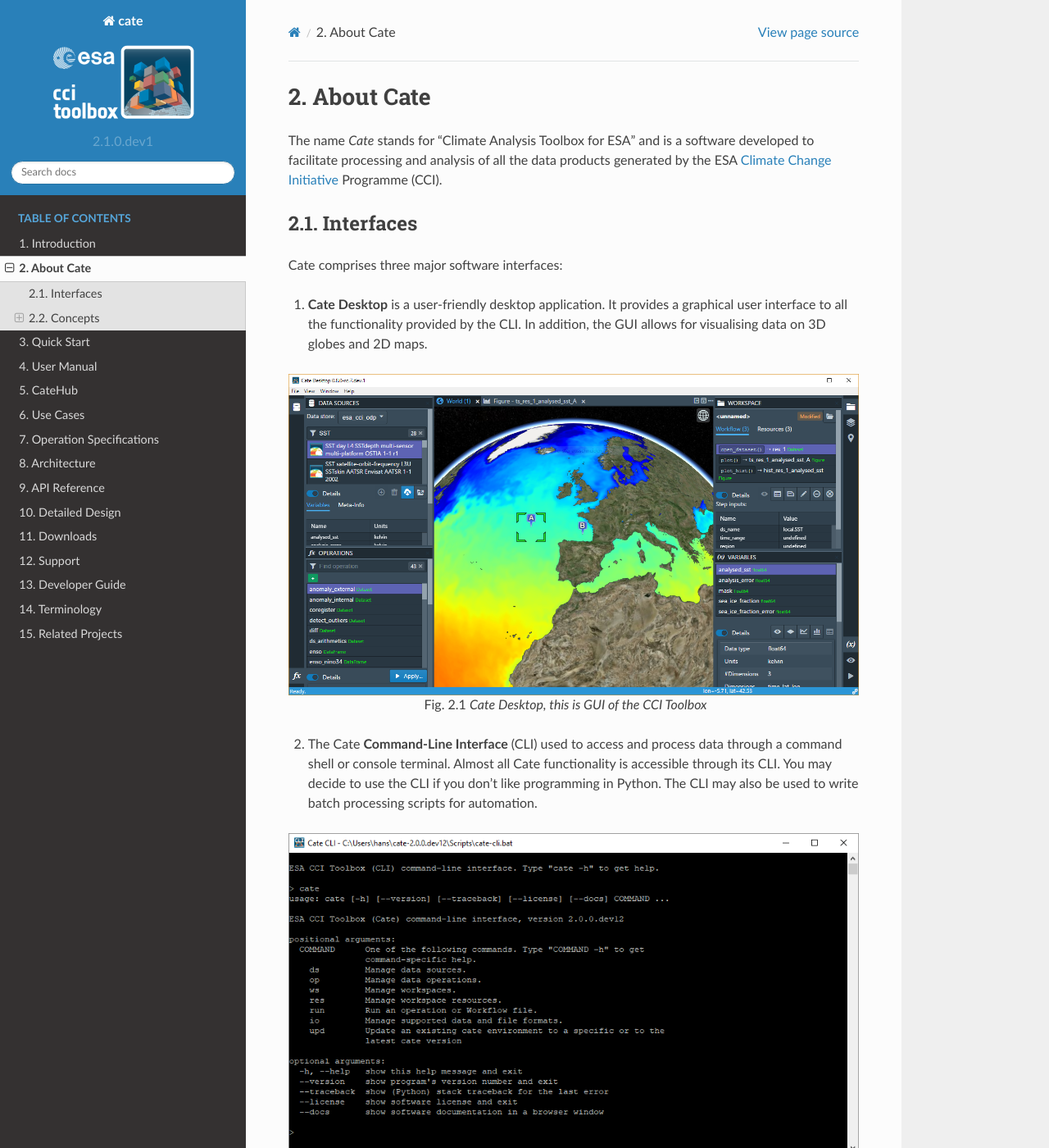
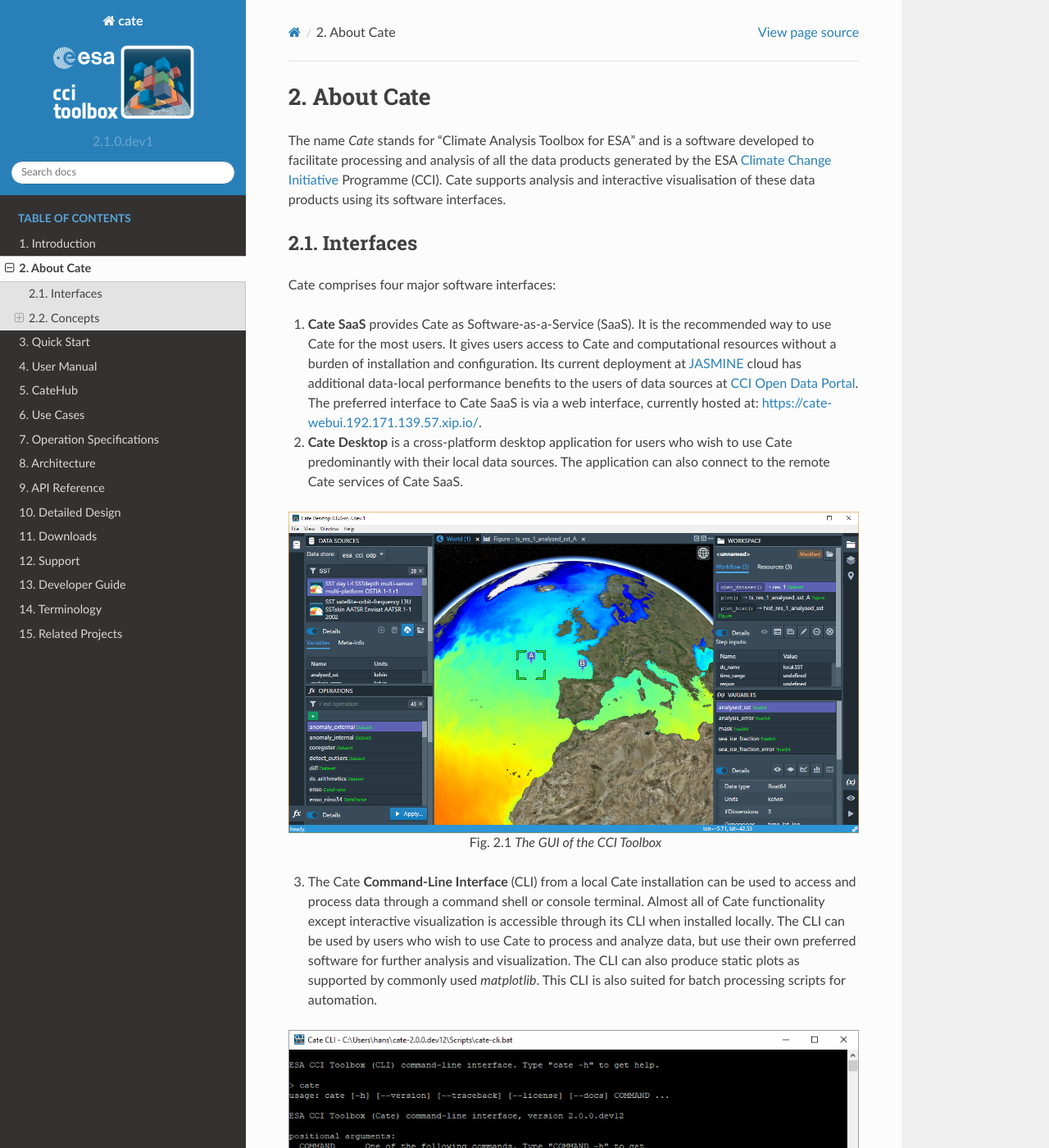
Before and after one commit to CCI-Tools/cate, a Sphinx documentation site: the page built from docs/source/about.rst, in a window 1280 px wide and 1400 px high. Shown: the whole window at 82% size. Built offline with Sphinx 7.4.7 and the Read the Docs theme 2.0.0, drawn with Linux system fonts in a browser that asks for light colours; some of the changed text lies outside the part shown.

Commit message:
update about to include cate SaaS and make other adjusts

```diff
--- a/docs/source/about.rst
+++ b/docs/source/about.rst
@@ -4,7 +4,7 @@
 .. _pandas: http://pandas.pydata.org/
 .. _geopandas: http://geopandas.org/
 .. _NumPy: http://www.numpy.org/
-
+.. _JASMINE: http://www.jasmine.ac.uk/
 
 
 ==========
@@ -12,28 +12,38 @@
 ==========
 
 The name *Cate* stands for "Climate Analysis Toolbox for ESA" and is a software developed to facilitate
-processing and analysis of all the data products generated by the ESA `Climate Change Initiative`_ Programme (CCI).
+processing and analysis of all the data products generated by the ESA `Climate Change Initiative`_ Programme (CCI). Cate
+supports analysis and interactive visualisation of these data products using its software interfaces.
 
 Interfaces
 ==========
 
-Cate comprises three major software interfaces:
+Cate comprises four major software interfaces:
 
-1. **Cate Desktop** is a user-friendly desktop application. It provides a graphical user interface
-   to all the functionality provided by the CLI. In addition, the GUI
-   allows for visualising data on 3D globes and 2D maps.
+1. **Cate SaaS** provides Cate as Software-as-a-Service (SaaS). It is the recommended way to use Cate for the most
+   users. It gives users access to Cate and computational resources without a burden of installation and configuration.
+   Its current deployment at JASMINE_ cloud has additional data-local performance benefits to the users of data sources
+   at `CCI Open Data Portal`_. The preferred interface to Cate SaaS is via a web interface, currently hosted at:
+   https://cate-webui.192.171.139.57.xip.io/.
+
+2. **Cate Desktop** is a cross-platform desktop application for users who wish to use Cate predominantly with their
+   local data sources. The application can also connect to the remote Cate services of Cate SaaS.
 
 
 .. figure:: _static/figures/about-gui.png
    :width: 1024px
    :align: center
 
-   Cate Desktop, this is GUI of the CCI Toolbox
+   The GUI of the CCI Toolbox
 
-2. The Cate **Command-Line Interface** (CLI) used to access and process data through a command shell or
-   console terminal. Almost all Cate functionality is accessible through its CLI. You may decide to use the CLI
-   if you don't like programming in Python. The CLI may also be used to write batch processing scripts for
+
+3. The Cate **Command-Line Interface** (CLI) from a local Cate installation can be used to access and process data
+   through a command shell or console terminal. Almost all of Cate functionality except interactive visualization is
+   accessible through its CLI when installed locally. The CLI can be used by users who wish to use Cate to process and
+   analyze data, but use their own preferred software for further analysis and visualization. The CLI can also produce
+   static plots as supported by commonly used `matplotlib`. This CLI is also suited for batch processing scripts for
    automation.
+
 
 .. figure:: _static/figures/about-cli.png
    :width: 1024px
@@ -41,8 +51,14 @@
 
    Cate CLI, this is the CLI of the CCI Toolbox
 
-3. The Cate **Python API** allows you using Cate functions in your Python programs. Cate is
+
+
+4. The Cate **Python API** allows using Cate functions in Python programs and may also be used to extend Cate. Cate is
    programmed in Python 3.
+
+
+
+These interfaces are further described in :doc:`user_manual`.
 
 Concepts
 ========
```
